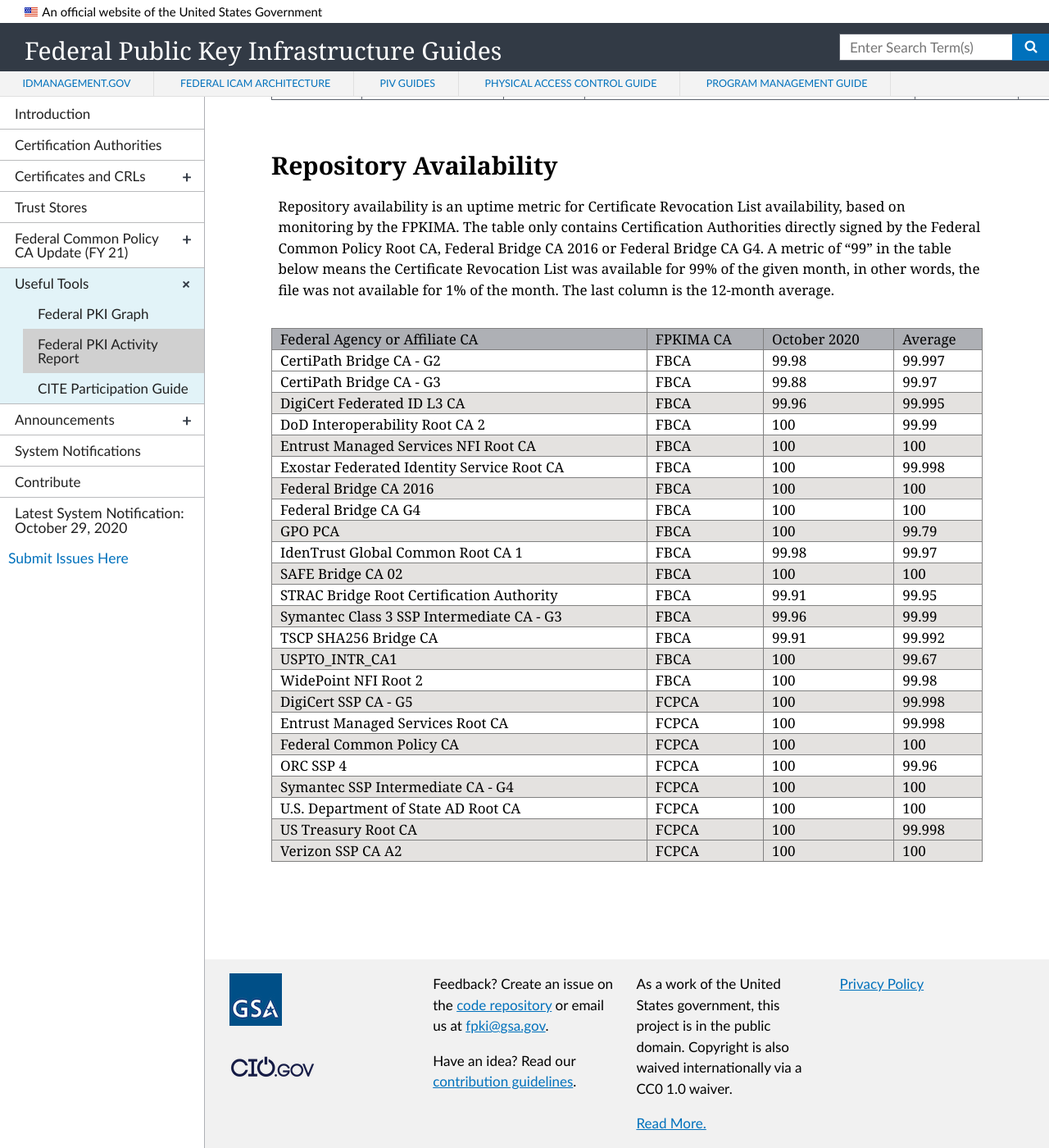
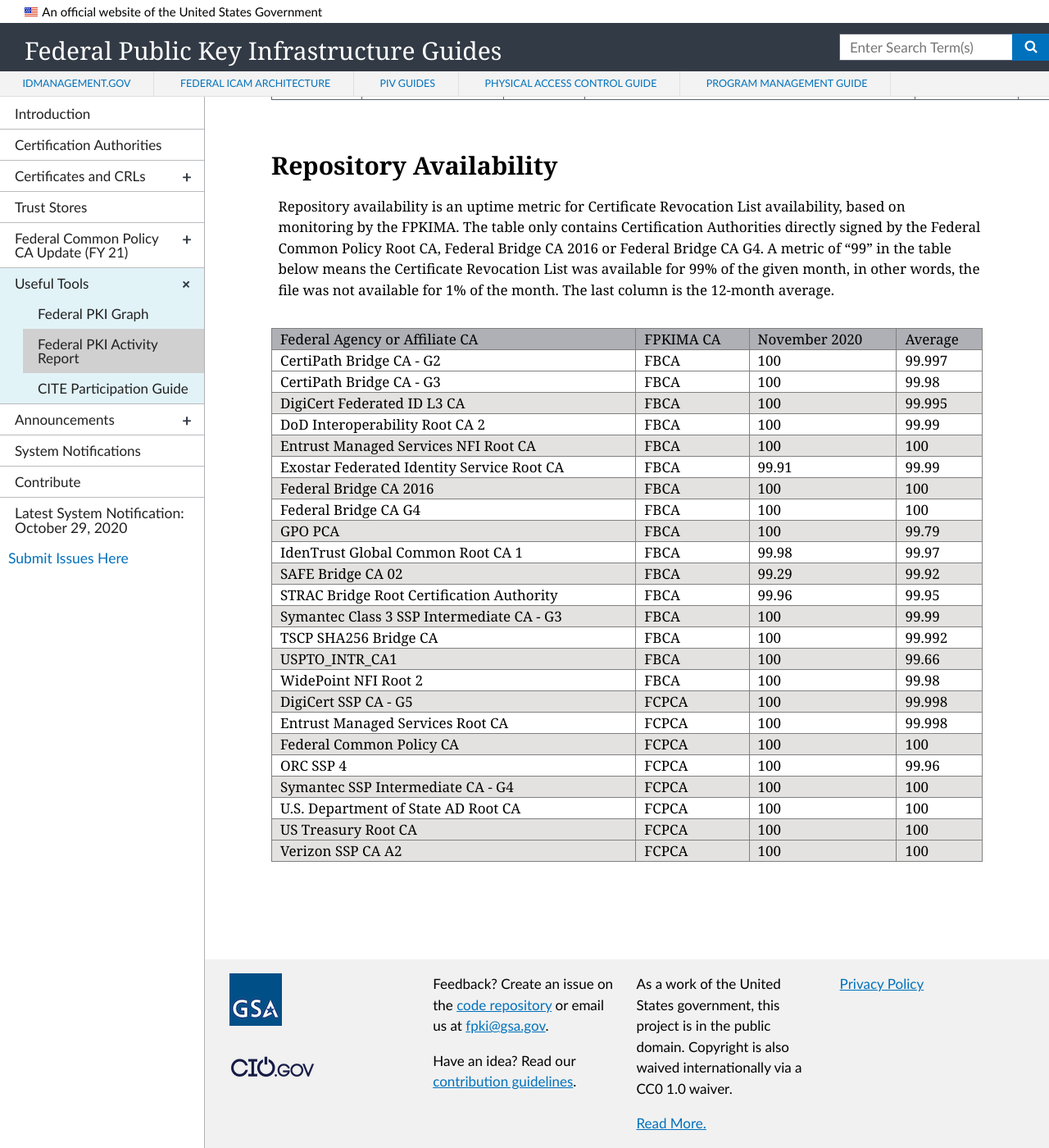
Before and after one commit to GSA/fpki-guides, a Jekyll site: the page built from _tools/03_fpki_activity_report.md, in a window 1280 px wide and 1400 px high, scrolled down 4074 px. Shown: the whole window at 82% size. Built offline with Jekyll 4.4.1, drawn with Linux system fonts in a browser that asks for light colours; nearby versions of some CDN libraries.

Commit message:
Updates made for Nov 2020 activity

```diff
--- a/_includes/fpkiar-repo-table.html
+++ b/_includes/fpkiar-repo-table.html
@@ -21,25 +21,25 @@
     <tr>
         <th class="tg-llyw">Federal Agency or Affiliate CA</th>
         <td class="tg-llyw">FPKIMA CA</td>
-        <td class="tg-llyw">October 2020</td>
+        <td class="tg-llyw">November 2020</td>
         <td class="tg-llyw">Average</td>
     </tr>
     <tr>
         <td class="tg-0pky">CertiPath Bridge CA - G2</td>
         <td class="tg-0pky">FBCA</td>
-        <td class="tg-0pky">99.98</td>
+        <td class="tg-0pky">100</td>
         <td class="tg-0pky">99.997</td>
     </tr>
     <tr>
         <td class="tg-0pky">CertiPath Bridge CA - G3</td>
         <td class="tg-0pky">FBCA</td>
-        <td class="tg-0pky">99.88</td>
-        <td class="tg-0pky">99.97</td>
+        <td class="tg-0pky">100</td>
+        <td class="tg-0pky">99.98</td>
     </tr>
     <tr>
         <td class="tg-y698">DigiCert Federated ID L3 CA</td>
         <td class="tg-y698">FBCA</td>
-        <td class="tg-y698">99.96</td>
+        <td class="tg-y698">100</td>
         <td class="tg-y698">99.995</td>
     </tr>
     <tr>
@@ -57,8 +57,8 @@
     <tr>
         <td class="tg-0pky">Exostar Federated Identity Service Root CA</td>
         <td class="tg-0pky">FBCA</td>
-        <td class="tg-0pky">100</td>
-        <td class="tg-0pky">99.998</td>
+        <td class="tg-0pky">99.91</td>
+        <td class="tg-0pky">99.99</td>
     </tr>
     <tr>
         <td class="tg-y698">Federal Bridge CA 2016</td>
@@ -87,32 +87,32 @@
     <tr>
         <td class="tg-y698">SAFE Bridge CA 02</td>
         <td class="tg-y698">FBCA</td>
-        <td class="tg-y698">100</td>
-        <td class="tg-y698">100</td>
+        <td class="tg-y698">99.29</td>
+        <td class="tg-y698">99.92</td>
     </tr>
     <tr>
         <td class="tg-0pky">STRAC Bridge Root Certification Authority</td>
         <td class="tg-0pky">FBCA</td>
-        <td class="tg-0pky">99.91</td>
+        <td class="tg-0pky">99.96</td>
         <td class="tg-0pky">99.95</td>
     </tr>
     <tr>
         <td class="tg-y698">Symantec Class 3 SSP Intermediate CA - G3</td>
         <td class="tg-y698">FBCA</td>
-        <td class="tg-y698">99.96</td>
+        <td class="tg-y698">100</td>
         <td class="tg-y698">99.99</td>
     </tr>
     <tr>
         <td class="tg-0pky">TSCP SHA256 Bridge CA</td>
         <td class="tg-0pky">FBCA</td>
-        <td class="tg-0pky">99.91</td>
+        <td class="tg-0pky">100</td>
         <td class="tg-0pky">99.992</td>
     </tr>
     <tr>
         <td class="tg-y698">USPTO_INTR_CA1</td>
         <td class="tg-y698">FBCA</td>
         <td class="tg-y698">100</td>
-        <td class="tg-y698">99.67</td>
+        <td class="tg-y698">99.66</td>
     </tr>
      <tr>
         <td class="tg-0pky">WidePoint NFI Root 2</td>
@@ -160,7 +160,7 @@
         <td class="tg-y698">US Treasury Root CA</td>
         <td class="tg-y698">FCPCA</td>
         <td class="tg-y698">100</td>
-        <td class="tg-y698">99.998</td>
+        <td class="tg-y698">100</td>
     </tr>
     <tr>
         <td class="tg-y698">Verizon SSP CA A2</td>
```
